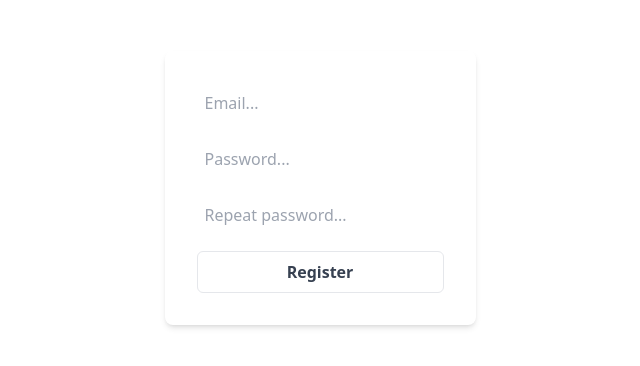
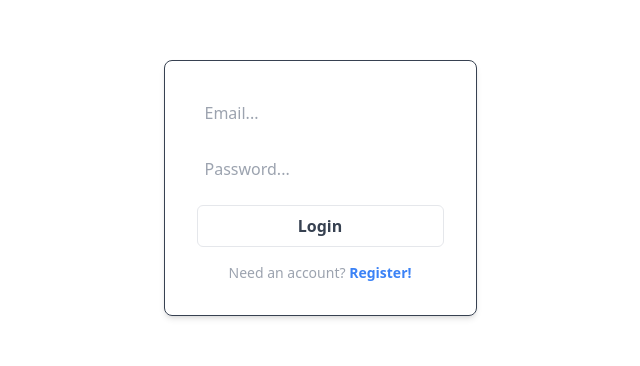
Before and after one commit to trekvartista/sample-jwt-auth, a React (Vite) app in the folder client/: page /login in a window 1280 px wide. Shown: the part 212-578 px from the top of the page, without its empty margins (320-960 px from the left). Built offline with nearby package versions, Linux system fonts and the light colour scheme.

Commit message:
configured auth routing and it kinda works

```diff
--- a/client/src/App.tsx
+++ b/client/src/App.tsx
@@ -7,6 +7,9 @@ import Navbar from "./components/Navbar";
 import { AuthResponse } from "./models/response/AuthResponse";
 import loading from "./assets/loading-buffering.gif";
 import RegisterForm from "./components/RegisterForm";
+import AppRouter from "./components/AppRouter";
+import { LOGIN_ROUTE, REFRESH_ROUTE } from "./routes/consts";
+import { useNavigate } from "react-router-dom";
 
 export const Context = createContext({});
 
@@ -16,12 +19,13 @@ const App: FC = () => {
         isAuth: false,
     });
     const [isLoading, setIsLoading] = useState(false);
+	const navigate = useNavigate()
 
     const checkAuth = async () => {
         try {
             setIsLoading(true);
             const response = await axios.get<AuthResponse>(
-                API_URL + "/refresh",
+                API_URL + REFRESH_ROUTE,
                 {
                     withCredentials: true,
                 }
@@ -40,11 +44,11 @@ const App: FC = () => {
         if (localStorage.getItem("token")) {
             checkAuth();
         }
+		else {
+			navigate(LOGIN_ROUTE)
+		}
     }, []);
 
-    useEffect(() => {
-        console.log('isAuth:', user.isAuth);
-    }, [user]);
 
     if (isLoading) {
         return (
@@ -56,15 +60,12 @@ const App: FC = () => {
 
     return (
         <Context.Provider value={{ user, setUser }}>
-			{ !user.isAuth
-				?
-					<RegisterForm />
-				:
-					<div className="text-center">
-						<Navbar />
-						<HomePage />
-					</div>
-			}
+            {
+                <div className="text-center">
+                    <Navbar />
+                    <AppRouter />
+                </div>
+            }
         </Context.Provider>
     );
 };
--- /dev/null
+++ b/client/src/components/AppRouter.tsx
@@ -0,0 +1,25 @@
+import React, { useContext } from "react";
+import { Route, Routes } from "react-router-dom";
+import { Context } from "../App";
+import { privateRoutes, publicRoutes } from "../routes";
+
+const AppRouter = () => {
+
+	const {user} = useContext(Context as any);
+    return (
+        <Routes>
+			{
+				user?.isAuth && privateRoutes.map(({ path, Component }) => (
+					<Route key={path} path={path} element={<Component />} />
+				))
+			}
+            {
+				publicRoutes.map(({ path, Component }) => (
+					<Route key={path} path={path} element={<Component />} />
+				))
+			}
+        </Routes>
+    );
+};
+
+export default AppRouter;
--- a/client/src/components/HomePage.tsx
+++ b/client/src/components/HomePage.tsx
@@ -10,7 +10,7 @@ const HomePage = () => {
 		const response = await getUsers()
 
 		setUsers(response.data)
-		console.log(response)
+		// console.log(response)
 	}
 
 	return (
--- a/client/src/components/LoginForm.tsx
+++ b/client/src/components/LoginForm.tsx
@@ -1,7 +1,9 @@
-import { FC, useContext, useState } from "react";
+import { FC, useContext, useEffect, useState } from "react";
+import { Link, useNavigate } from "react-router-dom";
 import { login } from "../api/auth";
 import { Context } from "../App";
 import loading from "../assets/loading-buffering.gif";
+import { HOME_ROUTE, REGISTER_ROUTE } from "../routes/consts";
 
 const LoginForm: FC = () => {
 
@@ -10,6 +12,8 @@ const LoginForm: FC = () => {
     const [email, setEmail] = useState("");
     const [password, setPassword] = useState("");
 	const [isLoading, setIsLoading] = useState(false);
+
+	const navigate = useNavigate()
 
     const handleSubmit = async () => {
 
@@ -26,6 +30,13 @@ const LoginForm: FC = () => {
 		}
     };
 
+	useEffect(() => {
+		if (user?.isAuth) {
+			navigate(HOME_ROUTE)
+		}
+		// console.log(user)
+	}, [user])
+
 	if (isLoading) {
 		return (
             <div className="w-full h-screen flex flex-col">
@@ -36,7 +47,7 @@ const LoginForm: FC = () => {
 
     return (
         <div className="w-full h-screen flex flex-col ">
-            <div className="m-auto flex flex-col gap-4 p-8 rounded-lg shadow-md">
+            <div className="m-auto flex flex-col gap-4 p-8 rounded-lg border-[1px] border-gray-700 shadow-md">
                 <input
                     type="text"
                     value={email}
@@ -59,6 +70,7 @@ const LoginForm: FC = () => {
                 >
                     Login
                 </button>
+				<span className="text-gray-400 text-sm">Need an account? <Link to={REGISTER_ROUTE} className="text-blue-500 font-semibold">Register!</Link> </span>
             </div>
         </div>
     );
--- a/client/src/components/Navbar.tsx
+++ b/client/src/components/Navbar.tsx
@@ -1,11 +1,14 @@
 import { FC, useContext, useEffect } from 'react';
+import { useNavigate } from 'react-router-dom';
 import { logout } from '../api/auth';
 import { Context } from '../App';
 import { IUser } from '../models/IUser';
+import { LOGIN_ROUTE } from '../routes/consts';
 
 const Navbar: FC = () => {
 
 	const {user, setUser} = useContext(Context as any);
+	const navigate = useNavigate()
 
 	const handleLogout = async() => {
 
@@ -13,8 +16,8 @@ const Navbar: FC = () => {
 
 		localStorage.removeItem('token');
 		setUser({data: {} as IUser, isAuth: false});
+		navigate(LOGIN_ROUTE);
 	}
-
 
 	return (
 		<div className='py-4 px-12 absolute w-full'>
--- a/client/src/components/RegisterForm.tsx
+++ b/client/src/components/RegisterForm.tsx
@@ -1,30 +1,64 @@
-import { FC, useContext, useState } from "react";
+import { FC, useContext, useEffect, useState } from "react";
+import { Link, useNavigate } from "react-router-dom";
 import { login, register } from "../api/auth";
 import { Context } from "../App";
+import loading from "../assets/loading-buffering.gif";
+import { HOME_ROUTE, LOGIN_ROUTE } from "../routes/consts";
 
 const RegisterForm: FC = () => {
-
     const { user } = useContext(Context as any);
 
     const [email, setEmail] = useState("");
     const [password, setPassword] = useState("");
     const [repeatPassword, setRepeatPassword] = useState("");
+    const [isLoading, setIsLoading] = useState(false);
+
+    const navigate = useNavigate();
+
+    const validate = () => {
+        if (!email || !password || !repeatPassword) {
+            return false;
+        }
+        if (password !== repeatPassword) {
+            return false;
+        }
+        return true;
+    };
 
     const handleSubmit = async () => {
         // console.log(email, password)
-        try {
-        	const response = await register(email, password)
-        	localStorage.setItem('token', response.data.accessToken)
+        if (validate()) {
+            try {
+				setIsLoading(true);
+                const response = await register(email, password);
+                localStorage.setItem("token", response.data.accessToken);
 
-			user.setUser({data: response.data.user, isAuth: true})
-        } catch (e) {
-        	console.log(e)
+                user.setUser({ data: response.data.user, isAuth: true });
+            } catch (e) {
+                console.log(e);
+            } finally {
+				setIsLoading(false);
+			}
         }
     };
 
+    useEffect(() => {
+        if (user?.isAuth) {
+            navigate(HOME_ROUTE);
+        }
+    }, []);
+
+    if (isLoading) {
+        return (
+            <div className="w-full h-screen flex flex-col">
+                <img className="m-auto w-12" src={loading} alt="loading..." />
+            </div>
+        );
+    }
+
     return (
         <div className="w-full h-screen flex flex-col ">
-            <div className="m-auto flex flex-col gap-4 p-8 rounded-lg shadow-md">
+            <div className="m-auto flex flex-col gap-4 p-8 rounded-lg border-[1px] border-gray-700 shadow-md">
                 <input
                     type="text"
                     value={email}
@@ -55,6 +89,16 @@ const RegisterForm: FC = () => {
                 >
                     Register
                 </button>
+
+                <span className="text-gray-400 text-sm">
+                    Have an account?{" "}
+                    <Link
+                        to={LOGIN_ROUTE}
+                        className="text-blue-500 font-semibold"
+                    >
+                        Login!
+                    </Link>{" "}
+                </span>
             </div>
         </div>
     );
--- a/client/src/main.tsx
+++ b/client/src/main.tsx
@@ -1,8 +1,11 @@
-import React from 'react'
-import ReactDOM from 'react-dom/client'
-import App from './App'
-import './index.css'
+import React from "react";
+import ReactDOM from "react-dom/client";
+import { BrowserRouter } from "react-router-dom";
+import App from "./App";
+import "./index.css";
 
-ReactDOM.createRoot(document.getElementById('root')!).render(
-    <App />
-)
+ReactDOM.createRoot(document.getElementById("root")!).render(
+    <BrowserRouter>
+        <App />
+    </BrowserRouter>
+);
```
